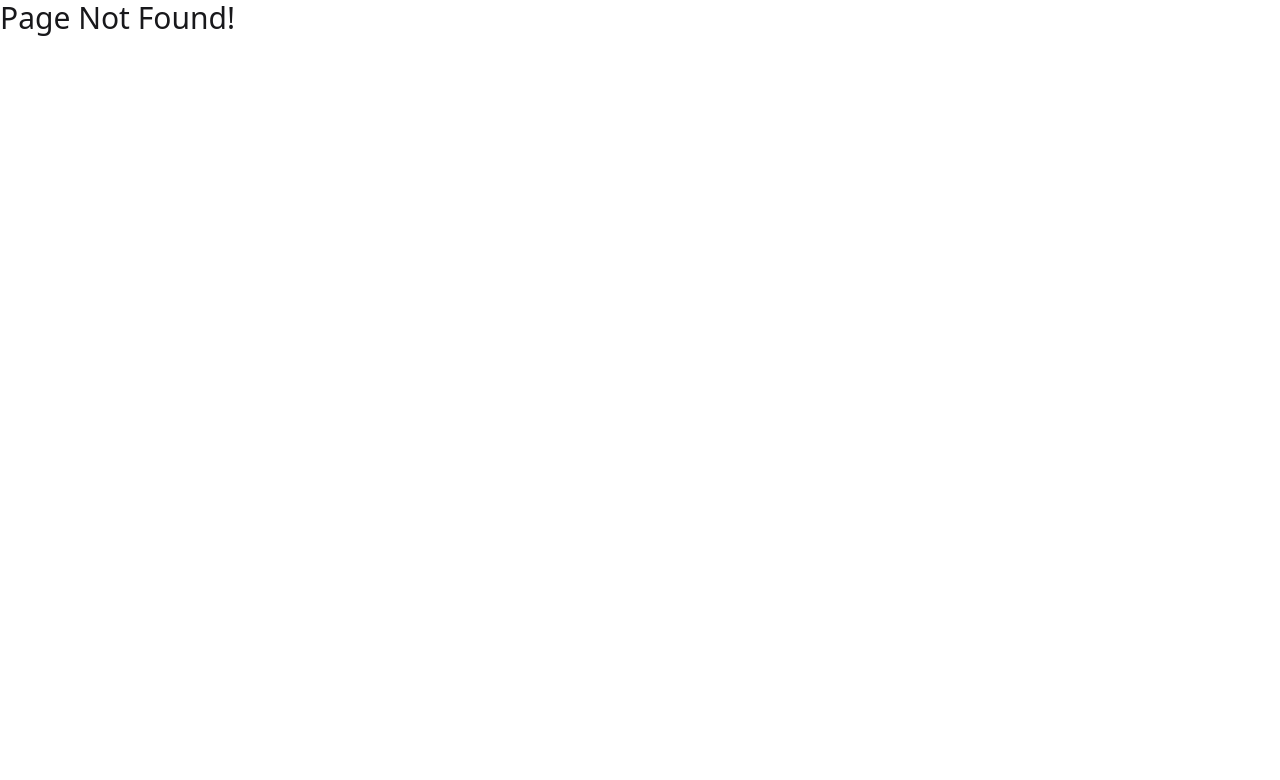
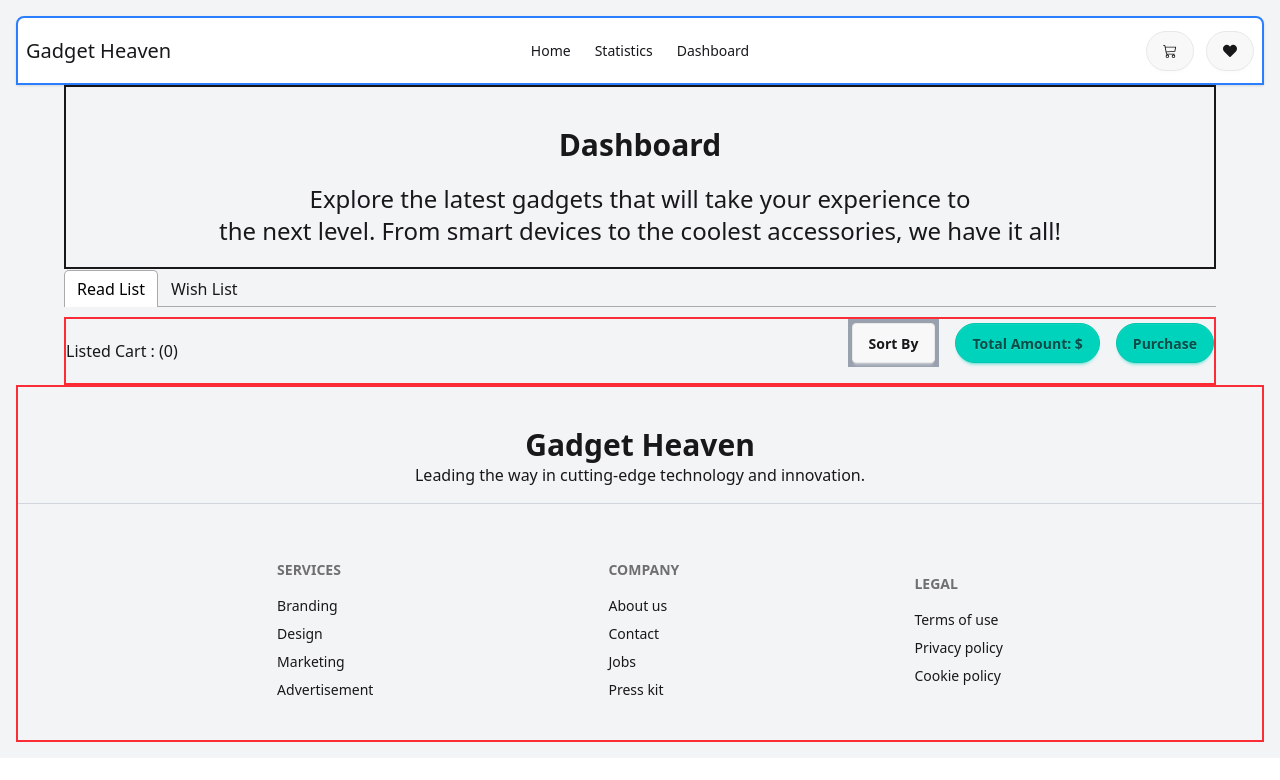
Before and after one commit to AbuBakkarSiddique007/Gadget-Heaven, a React (Vite) app: page /listedCart in a window 1280 px wide. Before the commit this address had no page. Shown: the top 780 px of the page. Built offline with nearby package versions, Linux system fonts and the light colour scheme.

Commit message:
Update: addToCart btn workable with dashboard functionality

```diff
--- a/package.json
+++ b/package.json
@@ -17,6 +17,7 @@
     "react-dom": "19.0.0",
     "react-icons": "^5.4.0",
     "react-router-dom": "^7.1.3",
+    "react-tabs": "^6.1.0",
     "sort-by": "^1.2.0",
     "tailwindcss": "^4.0.0"
   },
--- a/public/FakeData.json
+++ b/public/FakeData.json
@@ -14,7 +14,7 @@
             "Up to 2TB storage"
         ],
         "availability": true,
-        "rating": 4.8
+        "": 4.8
     },
     {
         "product_id": 2,
--- /dev/null
+++ b/src/Utilities/LocalStorage.js
@@ -0,0 +1,26 @@
+const getStoredCartList = () => {
+
+    const storedListStr = localStorage.getItem('read-list')
+    if (storedListStr) {
+        const storedList = JSON.parse(storedListStr)
+        return storedList
+    }
+    else {
+        return []
+    }
+}
+
+const addToStoredCartList = id => {
+    const storedList = getStoredCartList()
+    if (storedList.includes(id)) {
+        console.log(id, "Already exists in the read list");
+
+    }
+    else {
+        storedList.push(id)
+        const storedListStr = JSON.stringify(storedList)
+        localStorage.setItem('read-list', storedListStr)
+    }
+}
+
+export { addToStoredCartList, getStoredCartList }
--- /dev/null
+++ b/src/components/Card/Card.jsx
@@ -0,0 +1,39 @@
+import { Link } from 'react-router-dom';
+import { ImCoinDollar } from "react-icons/im";
+
+const Card = ({ product }) => {
+    const {
+        product_id,
+        product_title,
+        product_image,
+        category,
+        price,
+        description,
+        specification,
+        availability,
+        rating
+    } = product;
+
+    return (
+        <div>
+            <div className="mx-auto max-w-6xl  mb-2">
+                <div className="flex gap-5 bg-white border border-gray-300 rounded-xl overflow-hidden items-center justify-start">
+                    <div className="relative w-32 h-32 flex-shrink-0">
+                        <img className="absolute left-0 top-0 w-full h-full object-cover object-center transition duration-50" loading="lazy" src={product_image} />
+                    </div>
+                    <div className="flex flex-col gap-2 py-2">
+                        <p className="text-xl font-bold">{product_title}</p>
+                        <p className="text-gray-500 flex gap-1">
+                            {
+                                specification.map((spec, index) => <p key={index} className="text-lg">{spec}</p>)
+                            }
+                        </p>
+                        <p className="text-lg font-bold flex justify-start items-center gap-3"> <ImCoinDollar className='text-3xl text-orange-400' /> {price} </p>
+                    </div>
+                </div>
+            </div>
+        </div >
+    );
+};
+
+export default Card;
--- /dev/null
+++ b/src/components/ListedCart/ListedCart.jsx
@@ -0,0 +1,99 @@
+import { useEffect, useState } from 'react';
+import { Tab, Tabs, TabList, TabPanel } from 'react-tabs';
+import 'react-tabs/style/react-tabs.css';
+
+import { useLoaderData } from 'react-router-dom';
+import { getStoredCartList } from '../../Utilities/LocalStorage';
+import Card from '../Card/Card';
+
+const ListedCart = () => {
+    const [cartList, setCartList] = useState([]);
+    const [sort, setSort] = useState('')
+
+    const allProducts = useLoaderData()
+    useEffect(() => {
+        const storedCartList = getStoredCartList() || [];
+        const storedCartListInt = storedCartList.map(product_id => parseInt(product_id));
+
+        if (allProducts) {
+            const cartProductList = allProducts.filter(product => storedCartListInt.includes(product.product_id));
+            setCartList(cartProductList);
+        }
+    }, [allProducts]);
+
+
+
+
+    const handleSort = sortType => {
+        setSort(sortType)
+
+        if (sortType === 'price') {
+            const sortedCartList = [...cartList].sort((a, b) => a.price - b.price)
+            setCartList(sortedCartList)
+        }
+
+        if (sortType === 'rating') {
+            const sortedCartList = [...cartList].sort((a, b) => a.rating - b.rating)
+            setCartList(sortedCartList)
+        }
+    }
+
+    return (
+        <div className='max-w-6xl mx-auto'>
+            <div className=' border-2 border-black-600'>
+                <h1 className='text-3xl font-bold text-center mt-10'>
+                    Dashboard
+                </h1>
+                <p className='text-2xl text-center mt-5 mb-5'>
+                    Explore the latest gadgets that will take your experience to
+                    <br />
+                    the next level. From smart devices to the coolest accessories, we have it all!
+                </p>
+            </div>
+
+
+            <Tabs >
+                <TabList>
+                    <Tab>Read List</Tab>
+                    <Tab>Wish List</Tab>
+                </TabList>
+
+                <TabPanel>
+                    <div className='flex justify-between items-center border-2 border-red-500'>
+                        <h2>Listed Cart : ({cartList.length})</h2>
+                        <div className='space-x-4'>
+                            <div className="dropdown mb-4 bg-gray-400">
+                                <div tabIndex={0} role="button" className="btn m-1">
+
+                                    {sort ? `Sort by: ${sort} ` : 'Sort By'}
+
+                                </div>
+                                <ul tabIndex={0} className="dropdown-content menu  rounded-box z-1 w-52 p-2 shadow-sm bg-amber-300">
+                                    <li onClick={() => handleSort('rating')} ><a>Rating</a></li>
+                                    <li onClick={() => handleSort('price')}><a>price</a></li>
+                                </ul>
+                            </div>
+                            <button className='btn btn-accent rounded-full'>Total Amount: $</button>
+                            <button className='btn btn-accent rounded-full'>Purchase </button>
+                        </div>
+                    </div>
+
+                    <ul>
+                        {
+                            cartList.map(product => <Card
+                                key={product.product_id}
+                                product={product}
+                            ></Card>)
+                        }
+                    </ul>
+                </TabPanel>
+                <TabPanel>
+                    <h2>My Wish List</h2>
+                    {/* Add Wish List rendering logic */}
+                </TabPanel>
+            </Tabs>
+        </div>
+    );
+};
+
+export default ListedCart;
--- a/src/components/Navbar/Navbar.jsx
+++ b/src/components/Navbar/Navbar.jsx
@@ -6,7 +6,7 @@ const Navbar = () => {
     const links = <>
         <li><NavLink to='/'>Home</NavLink></li>
         <li> <NavLink >Statistics</NavLink> </li>
-        <li><a>Dashboard</a></li>
+        <li><NavLink to={'/listedCart'}>Dashboard</NavLink></li>
     </>
 
     return (
--- a/src/components/Product/Product.jsx
+++ b/src/components/Product/Product.jsx
@@ -17,7 +17,7 @@ const Product = ({ product }) => {
 
     return (
         <div>
-            <div className="border-2 border-gray-400  card bg-base-100 w-96 shadow-sm p-3 flex flex-col justify-center mx-auto space-y-3">
+            <div className="border-2 border-gray-400  card bg-base-100 w-96 shadow-sm p-3 flex flex-col justify-center mx-auto space-y-3 mb-2">
                 <figure className="border-2 border-gray-300 rounded-xl p-2">
                     <img className="h-[200px] w-full rounded-lg"
                         src={product_image} />
--- a/src/components/ProuctDetails/ProductDetails.jsx
+++ b/src/components/ProuctDetails/ProductDetails.jsx
@@ -2,6 +2,7 @@ import { useLoaderData, useParams } from "react-router-dom";
 import { HiCurrencyDollar } from "react-icons/hi";
 import { FcRating } from "react-icons/fc";
 import { IoMdHeart } from "react-icons/io";
+import { addToStoredCartList } from "../../Utilities/LocalStorage";
 
 const ProductDetails = () => {
 
@@ -22,6 +23,9 @@ const ProductDetails = () => {
         availability,
         rating } = product;
 
+    const handleAddToCart = () => {
+        addToStoredCartList(product_id);
+    }
 
     return (
         <div className="border-2 border-black-600">
@@ -36,10 +40,8 @@ const ProductDetails = () => {
                 </p>
             </div>
 
-
             {/* Details Card section */}
             <div>
-
                 <div className="max-w-6xl flex justify-center items-center border-2 border-red-500 mx-auto rounded-3xl -mt-40">
                     <div className="w-1/3 border-2 border-red-500 ">
                         <figure className="border-2 border-red-500 p-3">
@@ -56,16 +58,18 @@ const ProductDetails = () => {
                         <p className="text-2xl mt-5">{description}</p>
 
                         <p className="text-2xl mt-5"><span className="font-bold">Specification:</span>
-
                             {
                                 specification.map((spec, index) => <li key={index} className="text-lg">{spec}</li>)
                             }
+                        </p>
+                        <div className="flex justify-start items-center gap-5 mt-10">
+                            <button onClick={() => handleAddToCart(product_id)} className="btn btn-accent rounded-full">
+                                Add to Cart
+                            </button>
 
-                        </p>
-
-                        <div className="flex justify-start items-center gap-5 mt-10">
-                            <button className="btn btn-accent rounded-full"> Add to Cart </button>
-                            <button className="text-4xl"><IoMdHeart /></button>
+                            <button className="text-4xl">
+                                <IoMdHeart />
+                            </button>
                         </div>
                     </div>
                 </div>
--- a/src/main.jsx
+++ b/src/main.jsx
@@ -9,6 +9,9 @@ import Root from './components/Root/Root.jsx';
 import ErrorPage from './components/ErrorPage/ErrorPage.jsx';
 import Home from './components/Home/Home.jsx';
 import ProductDetails from './components/ProuctDetails/ProductDetails.jsx';
+import ListedCart from './components/ListedCart/ListedCart.jsx';
+
+
 
 
 const router = createBrowserRouter([
@@ -26,7 +29,12 @@ const router = createBrowserRouter([
         path: '/products/:product_id',
         element: <ProductDetails></ProductDetails>,
         loader: () => fetch('/FakeData.json')
-      }
+      },
+      {
+        path: 'listedCart',
+        element: <ListedCart></ListedCart>,
+        loader: () => fetch('/FakeData.json')
+      },
     ]
   },
 ]);
```
Also changed, not shown: 1 other file (tests, documents, lock files or other folders).
